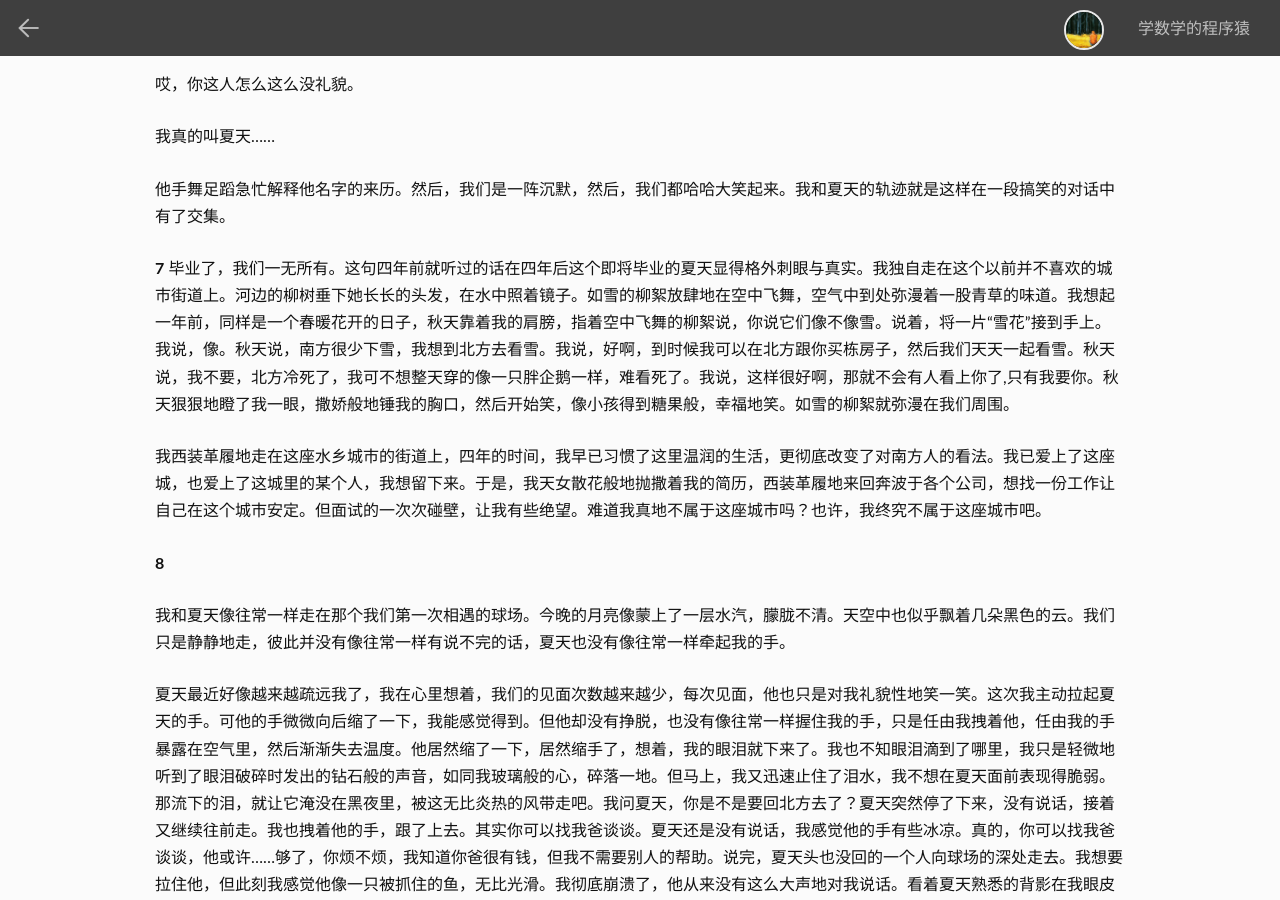
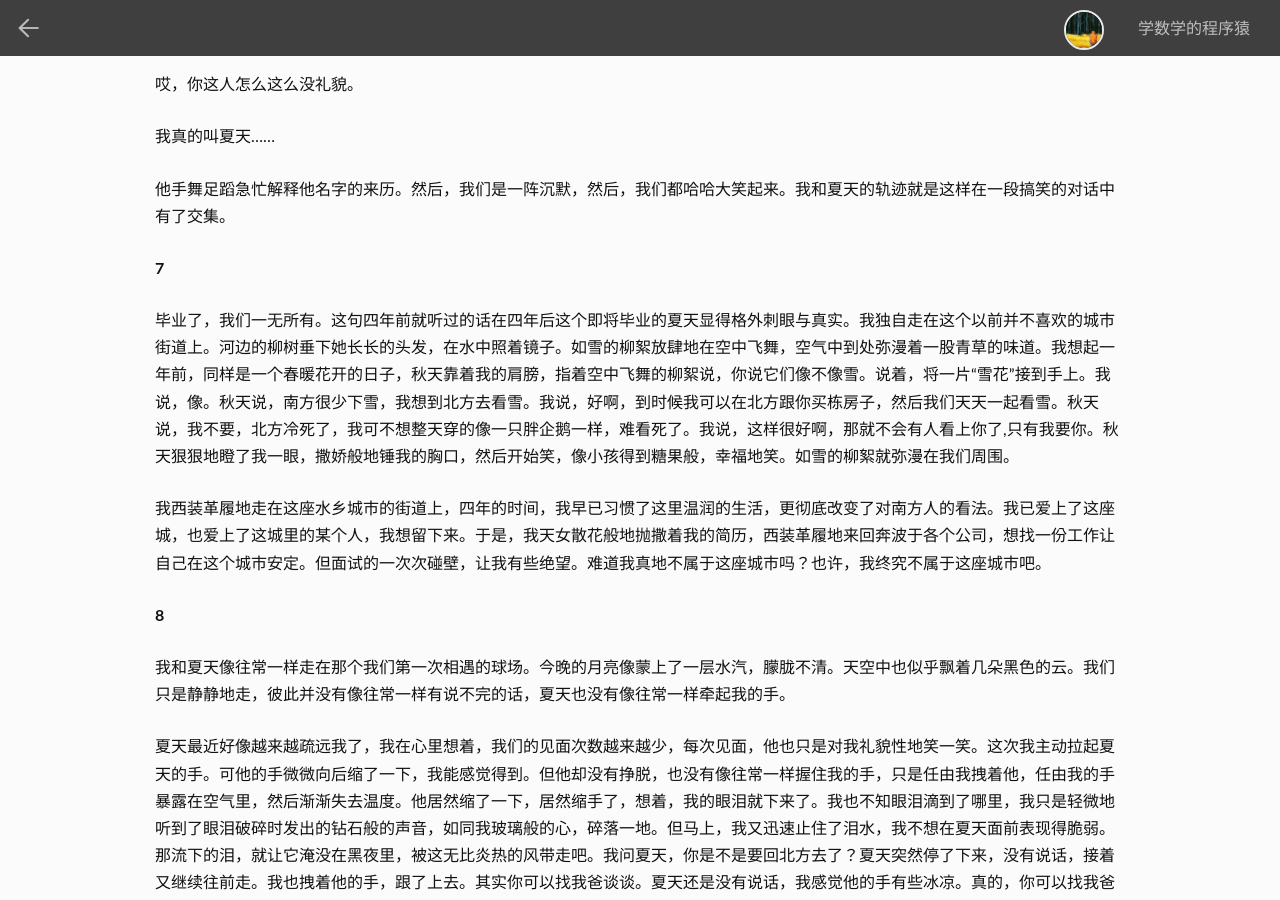
Before and after one commit to dongkuo/dongkuo.github.io, a Jekyll site: the page built from _posts/2014-04-29-生如夏花.md, in a window 1280 px wide and 900 px high, scrolled down 2211 px. Built offline with Jekyll 4.4.1, drawn with Linux system fonts in a browser that asks for light colours; nearby versions of some CDN libraries; comment, search, counter and statistics services are not loaded.

```diff
--- a/_posts/2014-04-29-生如夏花.md
+++ b/_posts/2014-04-29-生如夏花.md
@@ -29,6 +29,7 @@ tags: 随笔 夏花 微小说
 我从小就是一个幸运的孩子，幸运的连我自己都觉得不可思议，除了出生时妈妈地离去，从小学升初中，从初中升高中，再到大学，不管是学习还是生活，一切都是那么的一帆风顺，这或许是上天对我失去妈妈的弥补吧。我本可以去北方那些人人都梦寐以求的大学学习，但我习惯了江南水乡梦幻般的生活，我更不愿离爸爸太远。上天还是那样眷顾我，我就在离家不远的地方上了大学，还如愿以偿的进了文学系，遇到了我生命中最重要的第二个男人。我也时刻在担心，上天一直对我这么好，会不会有一天将所有的坏事一股脑砸向我。但这一天，终是来了。而我，被砸得失去了方向，茫然而不知所措。夏天就要回北方了，在这个异常炎热的夏天。
 
 **4**
+
 > 一片剪不断理还乱的情，两颗流离失所的心。
 
 **5**
@@ -58,6 +59,7 @@ tags: 随笔 夏花 微小说
 他手舞足蹈急忙解释他名字的来历。然后，我们是一阵沉默，然后，我们都哈哈大笑起来。我和夏天的轨迹就是这样在一段搞笑的对话中有了交集。
 
 **7**
+
 毕业了，我们一无所有。这句四年前就听过的话在四年后这个即将毕业的夏天显得格外刺眼与真实。我独自走在这个以前并不喜欢的城市街道上。河边的柳树垂下她长长的头发，在水中照着镜子。如雪的柳絮放肆地在空中飞舞，空气中到处弥漫着一股青草的味道。我想起一年前，同样是一个春暖花开的日子，秋天靠着我的肩膀，指着空中飞舞的柳絮说，你说它们像不像雪。说着，将一片“雪花”接到手上。我说，像。秋天说，南方很少下雪，我想到北方去看雪。我说，好啊，到时候我可以在北方跟你买栋房子，然后我们天天一起看雪。秋天说，我不要，北方冷死了，我可不想整天穿的像一只胖企鹅一样，难看死了。我说，这样很好啊，那就不会有人看上你了,只有我要你。秋天狠狠地瞪了我一眼，撒娇般地锤我的胸口，然后开始笑，像小孩得到糖果般，幸福地笑。如雪的柳絮就弥漫在我们周围。
 
 我西装革履地走在这座水乡城市的街道上，四年的时间，我早已习惯了这里温润的生活，更彻底改变了对南方人的看法。我已爱上了这座城，也爱上了这城里的某个人，我想留下来。于是，我天女散花般地抛撒着我的简历，西装革履地来回奔波于各个公司，想找一份工作让自己在这个城市安定。但面试的一次次碰壁，让我有些绝望。难道我真地不属于这座城市吗？也许，我终究不属于这座城市吧。
@@ -140,5 +142,6 @@ tags: 随笔 夏花 微小说
 2012年秋天，正是夏天走后的第一个秋天，我的新书就要出版了，《生如夏花》，一个悲壮的名字，正如我和夏天的爱情。
 
 当这个秋天的最后一片落叶打着旋儿，即将落下的时候，我坐在窗前，在即将出版的书的扉页上写下：
+
 > 寂寞的花，妖艳地在盛夏里开，却不知，等待她的是秋的衰败。
-> 谨以此纪念我们绽放过，也凋谢了的爱情，在这个异常炎热的夏天。
+谨以此纪念我们绽放过，也凋谢了的爱情，在这个异常炎热的夏天。
```
